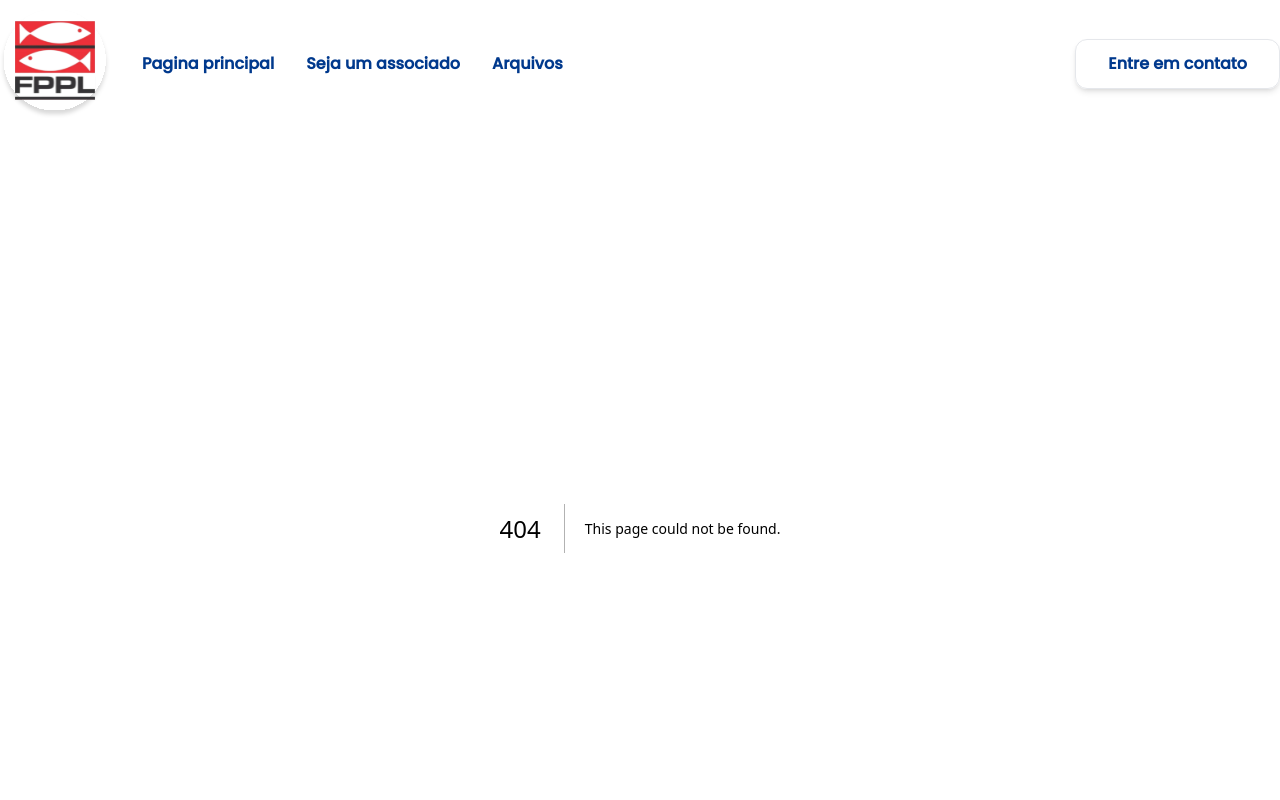
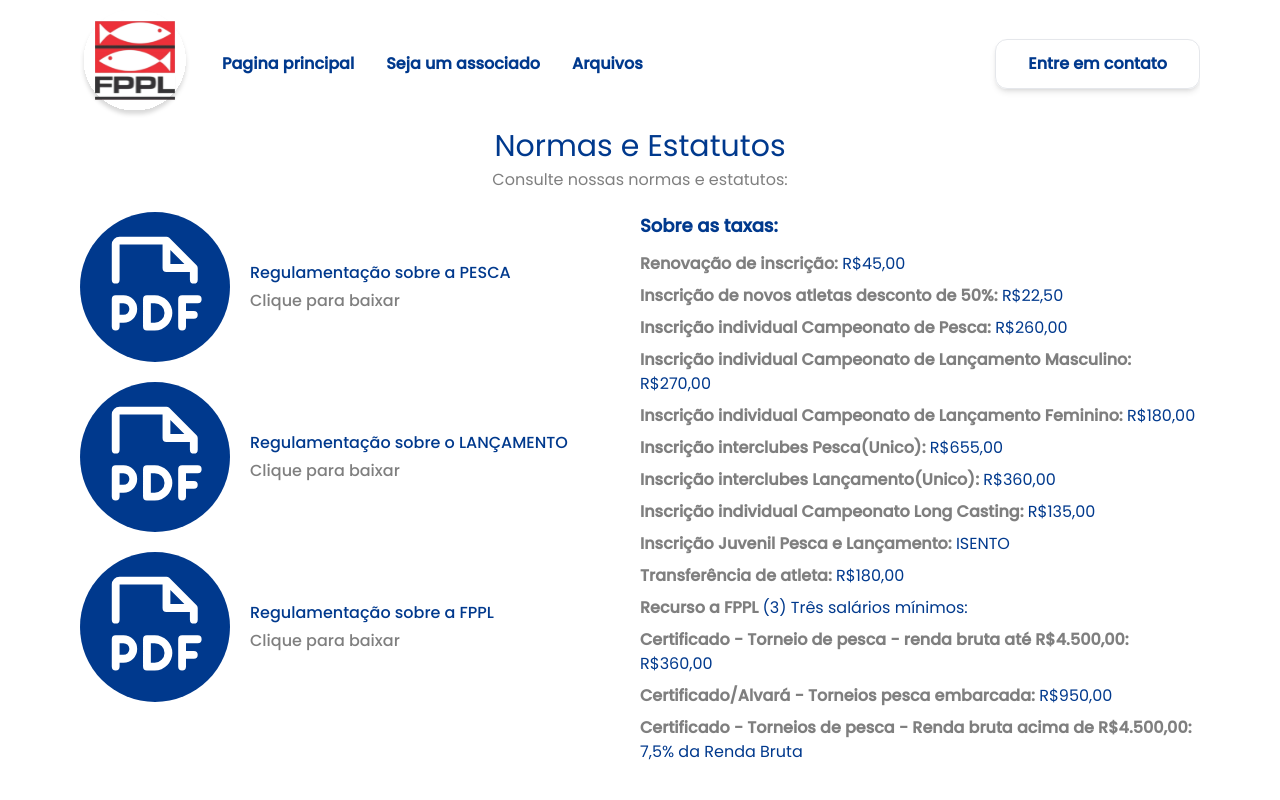
Before and after one commit to miguel-barros/fppl, a Next.js app: page /statutes in a window 1280 px wide. Before the commit this address had no page. Shown: the top 800 px of the page. Built offline with nearby package versions, Linux system fonts and the light colour scheme.

Commit message:
feat: creating statutes page

```diff
--- /dev/null
+++ b/src/app/statutes/page.tsx
@@ -0,0 +1,47 @@
+import { Information } from "@/components/Information"
+import Title from "@/components/Title"
+import { fees, regulations } from "@/mock/statutes"
+import { FilePdf } from "@phosphor-icons/react/dist/ssr"
+import React from "react"
+
+export default function Statutes() {
+  return (
+    <main className="m-auto flex max-w-screen-xl flex-col items-center gap-5">
+      <Title
+        title="Normas e Estatutos"
+        subTitle="Consulte nossas normas e estatutos:"
+      />
+      <div className="flex w-full">
+        <div className="flex w-full flex-col gap-5">
+          {regulations.map((regulation, index) => (
+            <div className="flex items-center gap-5" key={index}>
+              <span className="relative flex h-[150px] w-[150px] cursor-pointer items-center justify-center rounded-full bg-primary">
+                <FilePdf className="h-5/6 w-11/12 text-white" />
+              </span>
+              <div key={index} className="flex flex-col gap-1">
+                <span className="text-md font-medium text-primary">
+                  {regulation.title}
+                </span>
+                <span className="text-md font-medium text-secondary">
+                  Clique para baixar
+                </span>
+              </div>
+            </div>
+          ))}
+        </div>
+        <Information.Grid className="gap-2">
+          <span className="mb-1 text-lg font-semibold text-primary">
+            Sobre as taxas:
+          </span>
+          {fees.map((fee, index) => (
+            <Information.Text
+              key={index}
+              label={fee.label}
+              description={fee.description}
+            />
+          ))}
+        </Information.Grid>
+      </div>
+    </main>
+  )
+}
--- /dev/null
+++ b/src/mock/statutes.ts
@@ -0,0 +1,73 @@
+export const regulations = [
+  {
+    title: "Regulamentação sobre a PESCA",
+    link: "",
+  },
+  {
+    title: "Regulamentação sobre o LANÇAMENTO",
+    link: "",
+  },
+  {
+    title: "Regulamentação sobre a FPPL",
+    link: "",
+  },
+]
+
+export const fees = [
+  {
+    label: "Renovação de inscrição:",
+    description: "R$45,00",
+  },
+  {
+    label: "Inscrição de novos atletas desconto de 50%:",
+    description: "R$22,50",
+  },
+  {
+    label: "Inscrição individual Campeonato de Pesca:",
+    description: "R$260,00",
+  },
+  {
+    label: "Inscrição individual Campeonato de Lançamento Masculino:",
+    description: "R$270,00",
+  },
+  {
+    label: "Inscrição individual Campeonato de Lançamento Feminino:",
+    description: "R$180,00",
+  },
+  {
+    label: "Inscrição interclubes Pesca(Unico):",
+    description: "R$655,00",
+  },
+  {
+    label: "Inscrição interclubes Lançamento(Unico):",
+    description: "R$360,00",
+  },
+  {
+    label: "Inscrição individual Campeonato Long Casting:",
+    description: "R$135,00",
+  },
+  {
+    label: "Inscrição Juvenil Pesca e Lançamento:",
+    description: "ISENTO",
+  },
+  {
+    label: "Transferência de atleta:",
+    description: "R$180,00",
+  },
+  {
+    label: "Recurso a FPPL",
+    description: "(3) Três salários mínimos:",
+  },
+  {
+    label: "Certificado - Torneio de pesca - renda bruta até R$4.500,00:",
+    description: "R$360,00",
+  },
+  {
+    label: "Certificado/Alvará - Torneios pesca embarcada:",
+    description: "R$950,00",
+  },
+  {
+    label: "Certificado - Torneios de pesca - Renda bruta acima de R$4.500,00:",
+    description: "7,5% da Renda Bruta",
+  },
+]
```
